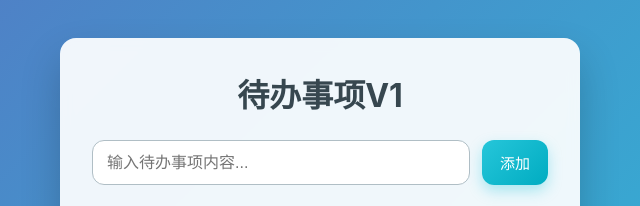
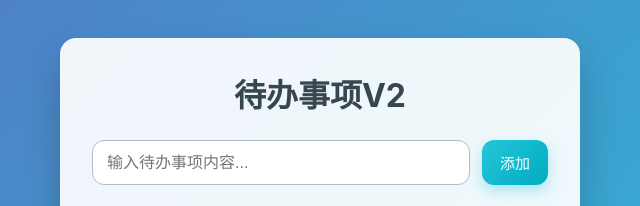
Before and after one commit to yifan423/git-tudorial, a plain HTML site: page index.html in a window 1280 px wide. Shown: the part 202-408 px from the top of the page, 320-960 px from the left. Drawn offline with Linux system fonts and the light colour scheme.

Commit message:
改为V2

```diff
--- a/index.html
+++ b/index.html
@@ -9,7 +9,7 @@
   <body>
     <main class="app">
       <section class="panel">
-        <h1 class="title">待办事项V1</h1>
+        <h1 class="title">待办事项V2</h1>
         <form id="todo-form" class="todo-form" autocomplete="off">
           <label for="todo-input" class="sr-only">输入待办事项</label>
           <input
```
